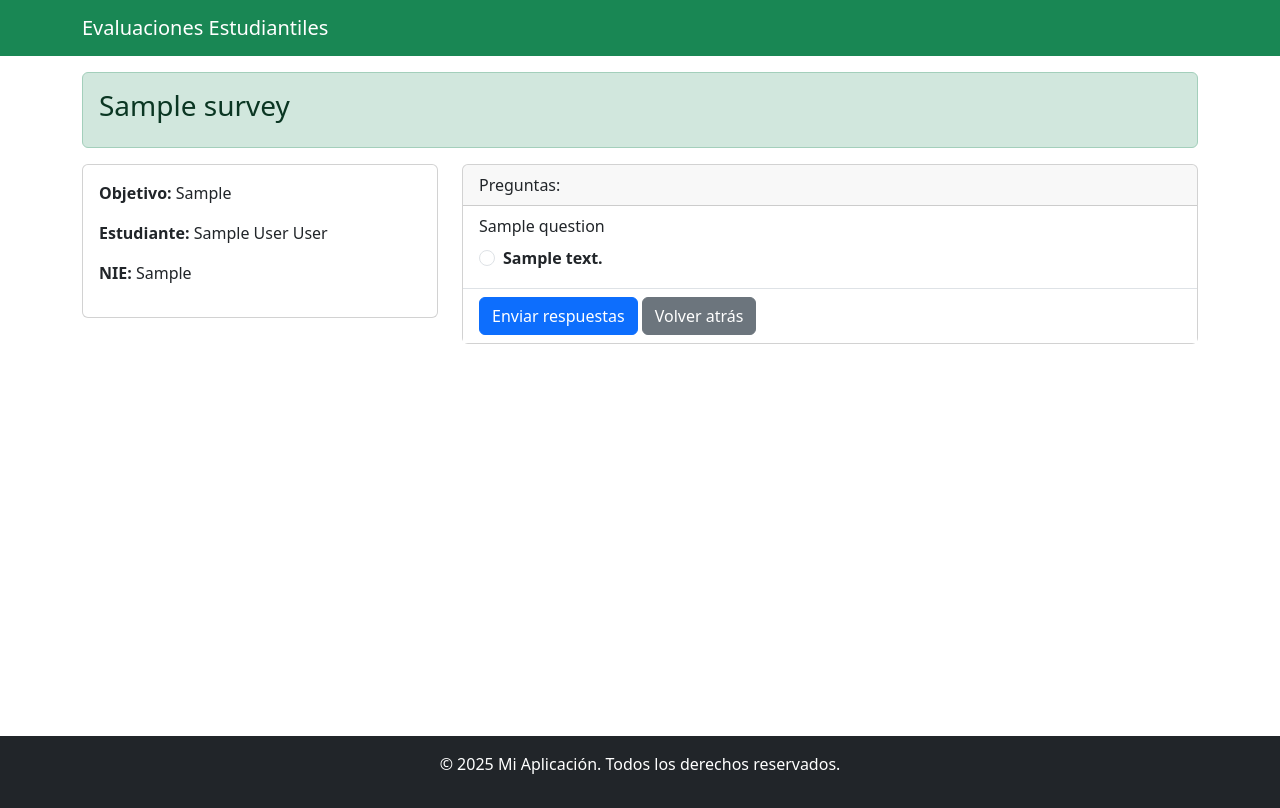
After one commit to eugmerino/student-survey, a Django app: page /survey/1/1 in a window 1280 px wide. The commit adds this page. Run offline with Django 4.2, Linux system fonts and the light colour scheme; a user stored in the database is signed in; tables that the repository leaves empty hold one stand-in row (values such as "Sample post"); some libraries are stand-ins or nearby versions.

Commit message:
Add survey detail

```diff
--- a/studentsurvey/urls.py
+++ b/studentsurvey/urls.py
@@ -1,6 +1,6 @@
 from django.contrib import admin
-from django.urls import path
-from django.shortcuts import render  # Importamos render para la vista del home
+from django.urls import path, include
+
 from . import views
 
 
@@ -8,4 +8,5 @@ urlpatterns = [
     path('admin/', admin.site.urls),
     path('', views.home_view, name='home'),
     path('login/', views.custom_login, name='login'),
+    path('survey/', include('survey.urls')),
 ]
--- /dev/null
+++ b/survey/urls.py
@@ -0,0 +1,6 @@
+from django.urls import path
+from .views import survey_detail
+
+urlpatterns = [
+    path("<int:survey_id>/<int:student_id>", survey_detail, name="survey_detail"),
+]
--- a/survey/views.py
+++ b/survey/views.py
@@ -1,3 +1,36 @@
-from django.shortcuts import render
+from django.shortcuts import render, get_object_or_404
+from django.contrib.auth.decorators import login_required
+from django.http import HttpResponse
 
-# Create your views here.
+from .models import Survey, Student, Option
+
+
+@login_required(login_url='login')
+def survey_detail(request, survey_id, student_id):
+    survey = get_object_or_404(Survey, id=survey_id)
+    student = get_object_or_404(Student, id=student_id)
+    questions = survey.questions.all()
+
+    questions_with_options = []
+    for question in questions:
+        options = Option.objects.filter(response_group=question.response_group)
+        questions_with_options.append({"question": question, "options": options})
+
+    if request.method == "POST":
+        responses = {}
+        for question in questions:
+            selected_option_id = request.POST.get(f"question_{question.id}")
+            responses[question.id] = selected_option_id
+
+        # Aquí puedes guardar las respuestas en la base de datos si lo deseas.
+        return HttpResponse("Respuestas enviadas correctamente.")
+
+    return render(
+        request,
+        "survey/survey_detail.html",
+        {
+            "survey": survey,
+            "student": student,
+            "questions_with_options": questions_with_options
+        }
+    )
--- a/templates/base.html
+++ b/templates/base.html
@@ -17,7 +17,7 @@
 
     {% include "parts/navbar.html" %}
 
-    <div class="container mt-4" style="min-height: calc(100vh - 200px);">
+    <div class="container mt-3" style="min-height: calc(100vh - 184px);">
         {% block content %}{% endblock %}
     </div>
 
--- /dev/null
+++ b/templates/survey/survey_detail.html
@@ -0,0 +1,59 @@
+{% extends "base.html" %}
+
+{% block content %}
+
+<div class="alert alert-success">
+    <h1 class="h3">{{ survey.name }}</h1>
+</div>
+
+<div class="row">
+    <div class="col-sm-12 col-md-4 mb-3">
+        <div class="card position-sticky top-0">
+            <div class="card-body">
+                <p><strong>Objetivo: </strong> {{ survey.objective }}</p>
+                <p><strong>Estudiante: </strong>{{ student.name }} {{student.last_name}}</p>
+                <p><strong>NIE: </strong>{{ student.NIE }}</p>
+            </div>
+        </div>
+    </div>
+    <div class="col-sm-12 col-md-8 mb-3">
+        <div class="card">
+            <div class="card-header">Preguntas:</div>
+            <form method="post">
+                {% csrf_token %}
+                <ul class="list-group list-group-flush">
+                    {% for item in questions_with_options %}
+                    <li class="list-group-item">
+                        {{ item.question.question }}
+                        <div class="row mt-2 mb-2">
+                            {% for option in item.options %}
+                            <div class="col-sm-6 col-md-4 col-lg-3">
+                                <div class="form-check form-check-inline">
+                                    <input
+                                        class="form-check-input"
+                                        type="radio"
+                                        name="question_{{ item.question.id }}"
+                                        id="question_{{ item.question.id }}_{{ forloop.counter }}"
+                                        value="{{ forloop.counter }}"
+                                        required
+                                    >
+                                    <label
+                                        class="form-check-label"
+                                        for="question_{{ item.question.id }}_{{ forloop.counter }}"
+                                    ><strong>{{ option.text }}</strong></label>
+                                </div>
+                            </div>
+                            {% endfor %}
+                        </div>
+                    </li>
+                    {% endfor %}
+                    <li class="list-group-item">
+                        <button type="submit" class="btn btn-primary">Enviar respuestas</button>
+                        <a href="{% url 'home' %}" class="btn btn-secondary">Volver atrás</a>
+                    </li>
+                </ul>
+            </form>
+        </div>
+    </div>
+</div>
+{% endblock %}
```
Also changed, not shown: studentsurvey/views.py (+17 -5 lines), templates/home.html (+16 -8 lines).
